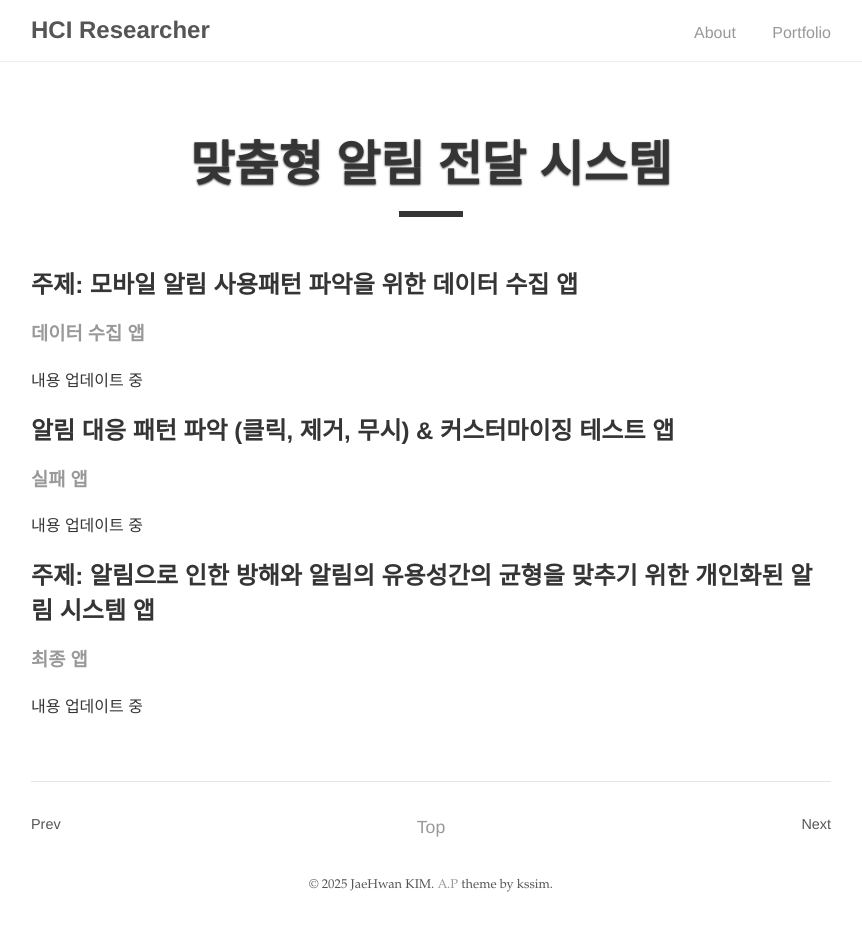
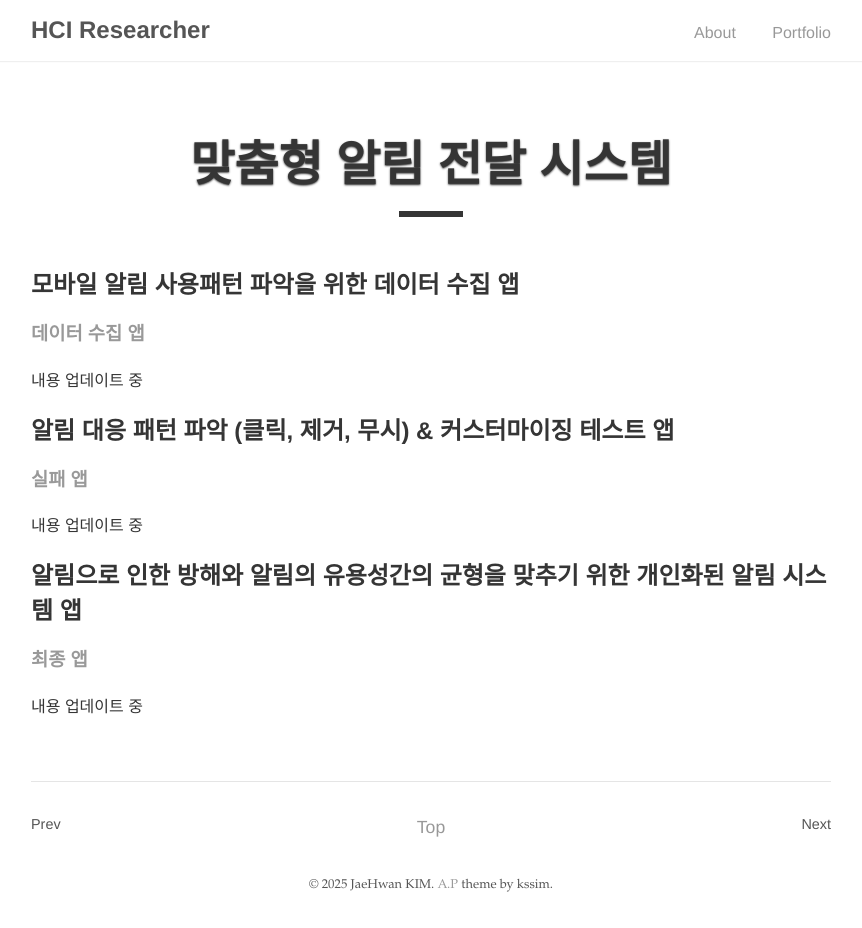
Before and after one commit to kjhwan98/kjhwan98.github.io, a Jekyll site: the page built from _posts/2023-09-01-project2.md, in a window 1280 px wide. Shown: the whole page, without its empty margins (209-1071 px from the left). Built offline with Jekyll 4.4.1, drawn with Linux system fonts in a browser that asks for light colours.

Commit message:
Update 2023-09-01-project2.md

```diff
--- a/_posts/2023-09-01-project2.md
+++ b/_posts/2023-09-01-project2.md
@@ -6,7 +6,7 @@ tech: "kotlin, sql, python"
 type: K
 ---
 
-## 주제: 모바일 알림 사용패턴 파악을 위한 데이터 수집 앱
+## 모바일 알림 사용패턴 파악을 위한 데이터 수집 앱
 ### [데이터 수집 앱](https://github.com/kjhwan98/UXCollect_proto)
 
 내용 업데이트 중
@@ -16,7 +16,7 @@ type: K
 
 내용 업데이트 중
 
-## 주제: 알림으로 인한 방해와 알림의 유용성간의 균형을 맞추기 위한 개인화된 알림 시스템 앱
+## 알림으로 인한 방해와 알림의 유용성간의 균형을 맞추기 위한 개인화된 알림 시스템 앱
 ### [최종 앱](https://github.com/kjhwan98/Customnotif)
 
 내용 업데이트 중
```
